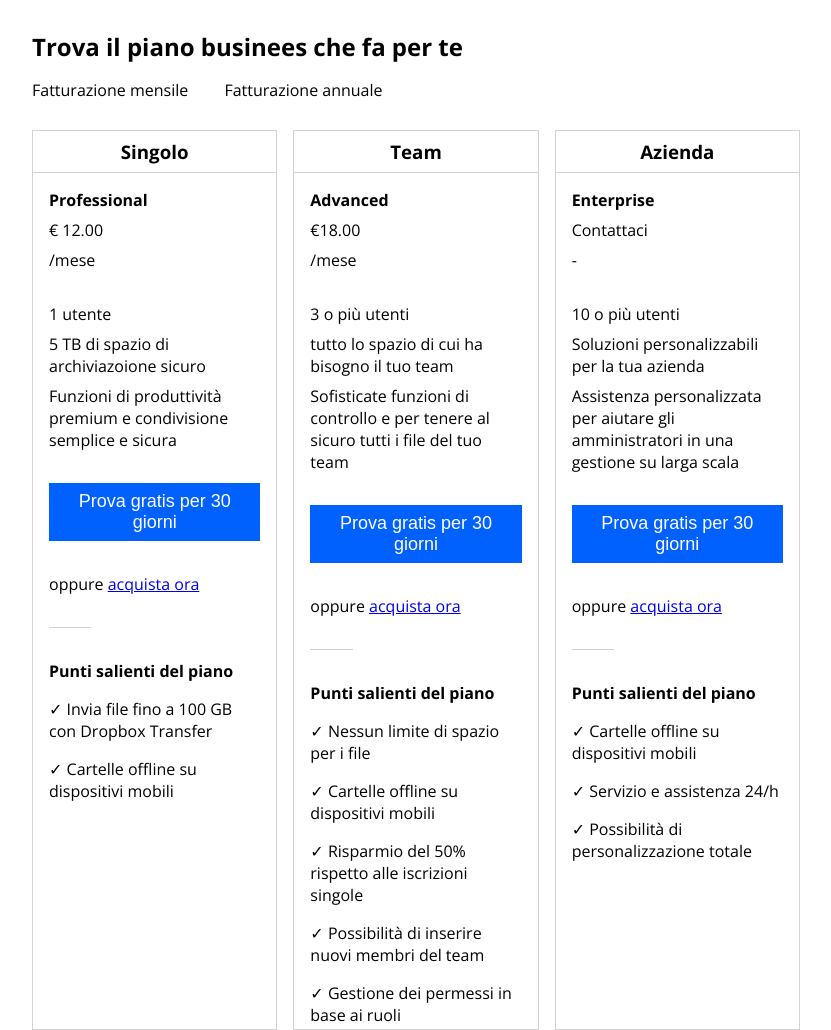
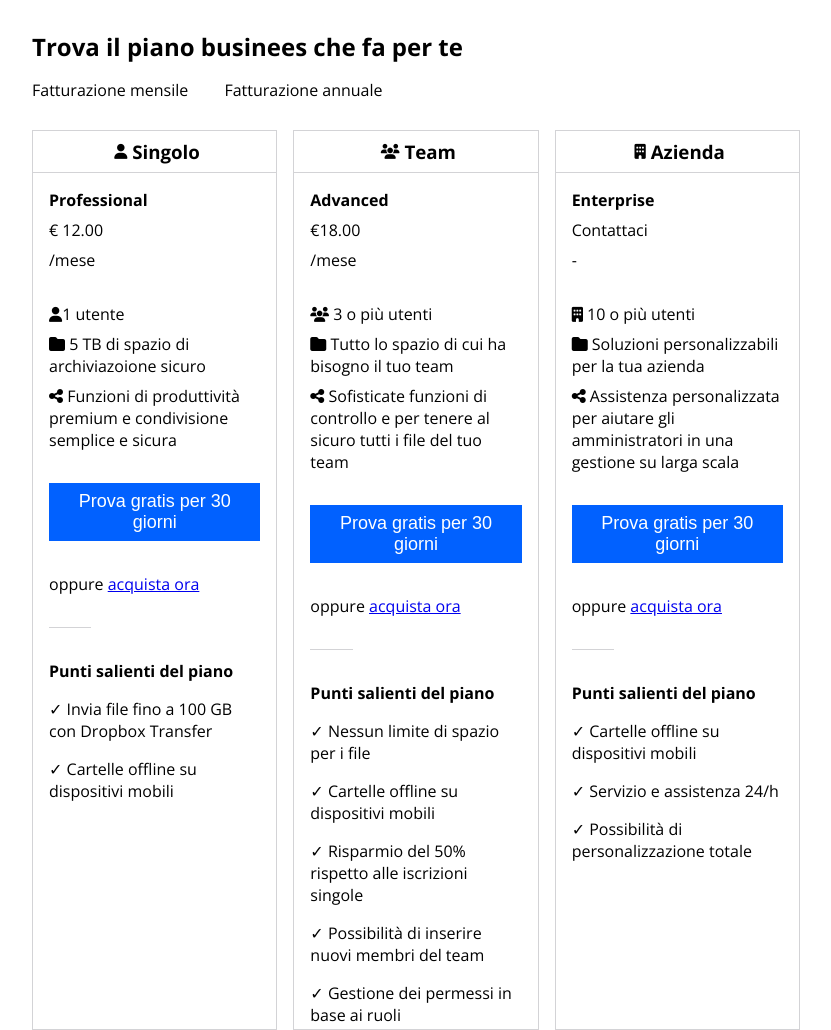
Before and after one commit to Youss0203/htmlcss-dropbox, a plain HTML site: page index.html in a window 1280 px wide. Shown: the part 860-1890 px from the top of the page, without its empty margins (224-1055 px from the left). Drawn offline with nearby package versions, Linux system fonts and the light colour scheme.

Commit message:
esercizio quasi completo

```diff
--- a/index.html
+++ b/index.html
@@ -69,15 +69,15 @@
         </div>
         <div class="container flex">
         <div class="card">
-            <h3>Singolo</h3>
+            <h3><i class="fa-solid fa-user"></i>Singolo</h3>
             <div class="card-divider"></div>
             <div class="content-card">
             <h4>Professional</h4>
             <p class="price">&euro; 12.00</p>
             <p class="month">/mese</p>
-            <p>1 utente</p>
-            <p class="space">5 TB di spazio di archiviazoione sicuro</p>
-            <p class="function">Funzioni di produttività premium e condivisione semplice e sicura</p>
+            <p><i class="fa-solid fa-user no-left-padding"></i>1 utente</p>
+            <p class="space"> <i class="fa-solid fa-folder"></i> 5 TB di spazio di archiviazoione sicuro</p>
+            <p class="function"><i class="fa-solid fa-share-nodes"></i> Funzioni di produttività premium e condivisione semplice e sicura</p>
         <div class="button-card">
             <button class="text-size">Prova gratis per 30 giorni</button>
         </div>
@@ -89,15 +89,15 @@
             </div>
         </div>
         <div class="card centre-card">
-            <h3>Team</h3>
+            <h3><i class="fa-solid fa-users"></i>Team</h3>
             <div class="card-divider"></div>
             <div class="content-card">
                 <h4>Advanced</h4>
                 <p class="price">&euro;18.00</p>
                 <p class="month">/mese</p>
-                <p>3 o più utenti</p>
-                <p class="space">tutto lo spazio di cui ha bisogno il tuo team</p>
-                <p class="function">Sofisticate funzioni di controllo e per tenere al sicuro tutti i file del tuo team</p>
+                <p><i class="fa-solid fa-users no-left-padding"></i> 3 o più utenti</p>
+                <p class="space"> <i class="fa-solid fa-folder"></i> Tutto lo spazio di cui ha bisogno il tuo team</p>
+                <p class="function"><i class="fa-solid fa-share-nodes"></i> Sofisticate funzioni di controllo e per tenere al sicuro tutti i file del tuo team</p>
                 <div class="button-card">
                     <button class="text-size">Prova gratis per 30 giorni</button>
                 </div>
@@ -113,15 +113,15 @@
 
         </div>
         <div class="card">
-            <h3>Azienda</h3>
+            <h3><i class="fa-solid fa-building"></i>Azienda</h3>
             <div class="card-divider"></div>
             <div class="content-card">
                 <h4>Enterprise</h4>
                 <p class="price">Contattaci</p>
                 <p class="month">-</p>
-                <p>10 o più utenti</p>
-                <p class="space">Soluzioni personalizzabili per la tua azienda</p>
-                <p class="function">Assistenza personalizzata per aiutare gli amministratori in una gestione su larga scala</p>
+                <p><i class="fa-solid fa-building no-left-padding "></i> 10 o più utenti</p>
+                <p class="space"><i class="fa-solid fa-folder"></i> Soluzioni personalizzabili per la tua azienda</p>
+                <p class="function"><i class="fa-solid fa-share-nodes"></i> Assistenza personalizzata per aiutare gli amministratori in una gestione su larga scala</p>
                 <div class="button-card">
                     <button class="text-size">Prova gratis per 30 giorni</button>
                 </div>
@@ -136,7 +136,7 @@
         </div>
         </div>
         <div class="horizontal-card container-title">
-            <h3>Team</h3>
+            <h3><i class="fa-solid fa-building"></i> Team</h3>
             <div class="card-divider"></div>
             <div class="content-card-horizontal">
             <h4 class="title-horizontal-card">Enterprise</h4>
@@ -291,6 +291,7 @@
                 <h4 class="accordion-header">Qual'è la differenza tra Dropbox standard e Dropbox business Advanced?</h4>
                 <i class="fa-solid fa-chevron-down"></i>
             </div>
+            <div class="card-divider"></div>
         </div>
     </section>
 </main>
@@ -340,7 +341,7 @@
     </div>
     <div class="footer-divider"></div>
     <div class="jumbo-container">
-    <p class="content-footer">Italiano</p>
+    <p class="content-footer light-grey"><i class="fa-solid fa-earth-americas light-grey"></i> Italiano <i class="fa-solid fa-caret-up light-grey"></i></p>
     </div>
     </section>
 </footer>
--- a/style/stile.css
+++ b/style/stile.css
@@ -141,11 +141,12 @@ h3{
     /* text-align: center; */
     align-content: center;
     justify-content: center;
-    padding: .5rem;
+    padding: .5rem .3rem;
 }
 
-.fa-user{
+.fa-user , .fa-users , .fa-building{
     font-size:15px;
+    padding:.3rem ;
 }
 
 .card-divider{
@@ -419,3 +420,17 @@ h6{
     margin-top:5rem;
     margin-bottom:2rem;
 }
+
+.no-left-padding{
+    padding:0;
+}
+
+
+.fa-caret-up{
+    padding: .9rem 0;
+    vertical-align: middle;
+}
+
+.light-grey{
+    color: #C1C1C1;
+}
```
